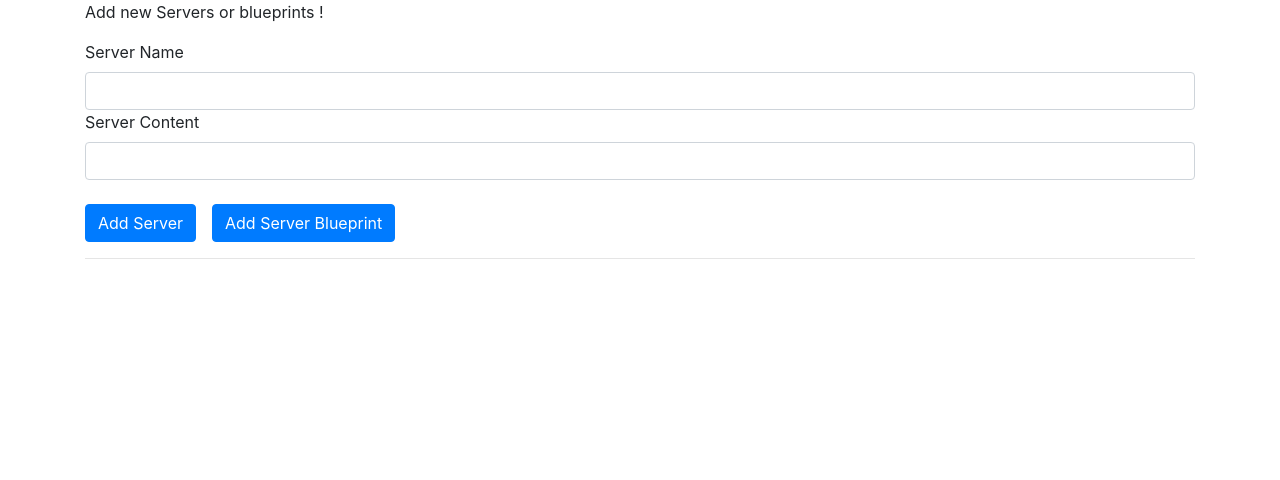
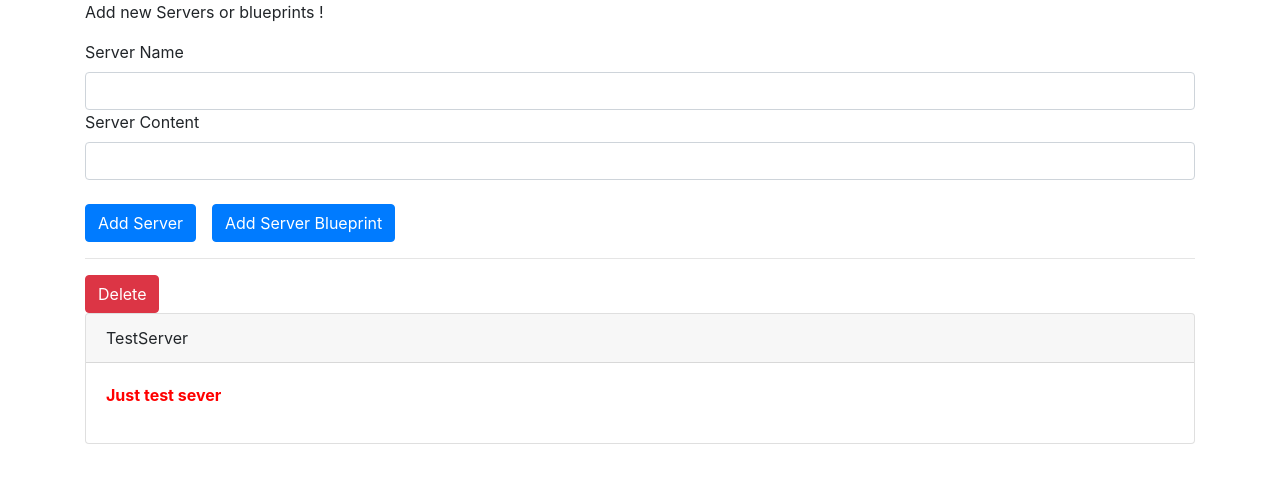
Before and after one commit to keval101/Angular-Start, an Angular app: page / in a window 1280 px wide. Shown: the top 480 px of the page. Built offline with nearby package versions, Linux system fonts and the light colour scheme.

Commit message:
Component LifeCycle Hooks

```diff
--- a/src/app/app.component.html
+++ b/src/app/app.component.html
@@ -14,6 +14,7 @@
   <hr>
   <div class="row">
     <div class="col-12">
+      <button class="btn btn-danger" (click)= "onDelete()">Delete</button>
       <app-server-element *ngFor = " let serverElement of serverElements" [srvElement]="serverElement">
         <p>
           <strong *ngIf = "serverElement.type === 'server' " style="color: red">{{serverElement.content}}</strong>
--- a/src/app/app.component.ts
+++ b/src/app/app.component.ts
@@ -6,7 +6,7 @@ import { Component } from '@angular/core';
   styleUrls: ['./app.component.css']
 })
 export class AppComponent {
-  serverElements = [];
+  serverElements = [{type:'server', name:'TestServer', content: 'Just test sever'}];
 
   onAddServer(serverData :{ serverName: string, serverContent: string}){ //data from serverCreated stored value
     this.serverElements.push({
@@ -23,4 +23,10 @@ export class AppComponent {
       content:blueprintData.serverContent
     })
   }
+
+  onDelete(){
+    this.serverElements.splice(0,1);
+  }
+
+
 }
--- a/src/app/server-element/server-element.component.ts
+++ b/src/app/server-element/server-element.component.ts
@@ -1,17 +1,48 @@
-import { Component, OnInit, Input } from '@angular/core';
+import { Component, DoCheck, Input, OnChanges, OnInit, SimpleChanges, AfterContentInit, AfterContentChecked, AfterViewInit, AfterViewChecked, OnDestroy} from '@angular/core';
 
 @Component({
   selector: 'app-server-element',
   templateUrl: './server-element.component.html',
   styleUrls: ['./server-element.component.css']
 })
-export class ServerElementComponent implements OnInit {
+export class ServerElementComponent implements OnInit, OnChanges, DoCheck, AfterContentInit, AfterContentChecked, AfterViewInit, AfterViewChecked, OnDestroy{
 
   @Input('srvElement') element : { type: string; name: string; content: string; };
 
-  constructor() { }
-
-  ngOnInit(): void {
+  constructor() {
+    console.log('Constructor called !')
   }
 
+  ngOnChanges(changes: SimpleChanges){
+    console.log('ngOnChanges called !');
+    console.log(changes)
+  }
+
+  ngOnInit() {
+    console.log('ngOnInit called !')
+  }
+
+  ngDoCheck(){
+    console.log('ngDoCheck called !')
+  }
+
+  ngAfterContentInit(){
+    console.log('ngAfterContentInit called !')
+  }
+
+  ngAfterContentChecked(){
+    console.log('ngAfterContentChecked callled !')
+  }
+
+  ngAfterViewInit(){
+    console.log('ngAfterViewInit called !')
+  }
+
+  ngAfterViewChecked(){
+    console.log('ngAfterViewChecked callled !')
+  }
+
+  ngOnDestroy(){
+    console.log('ngOnDestroy callled !')
+  }
 }
```
